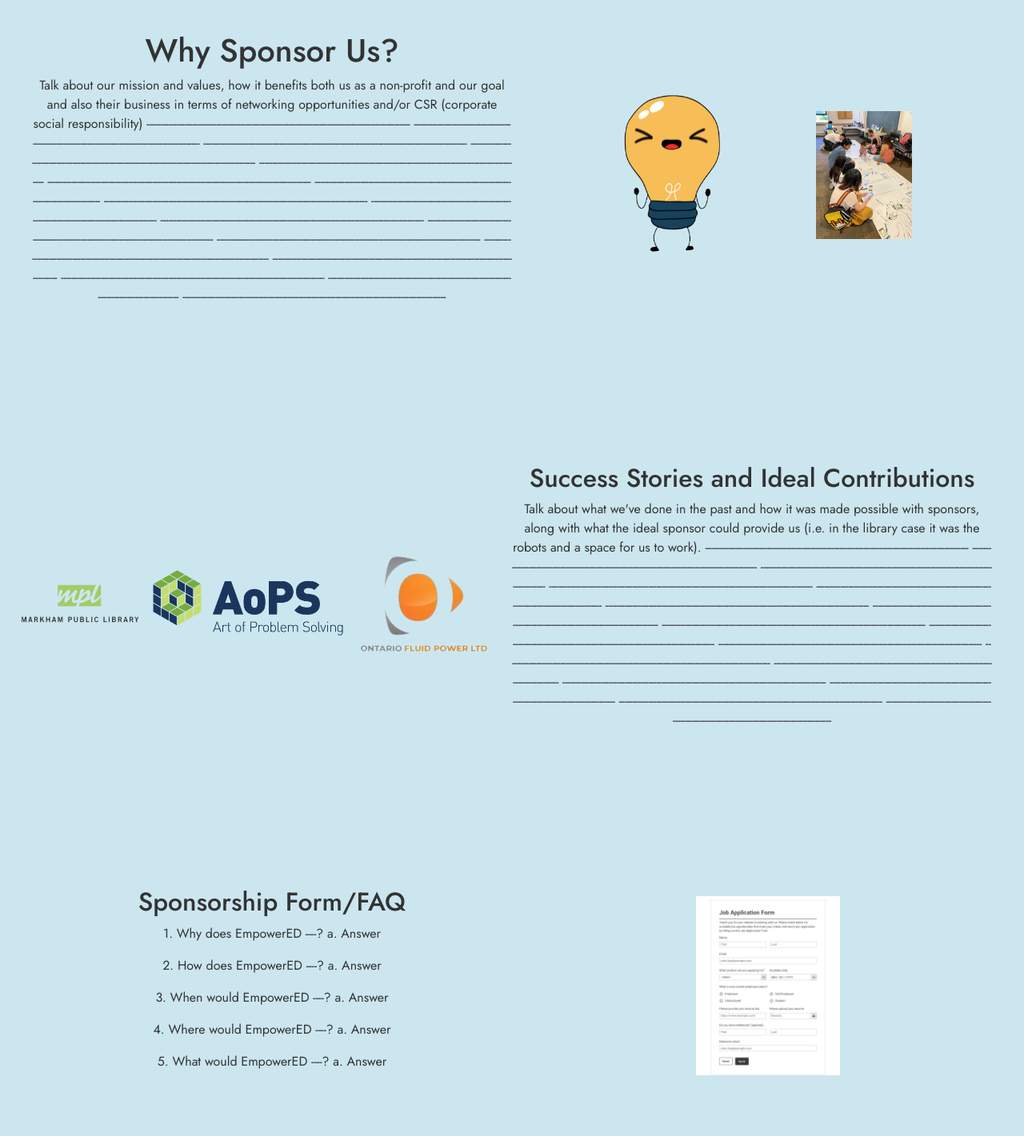
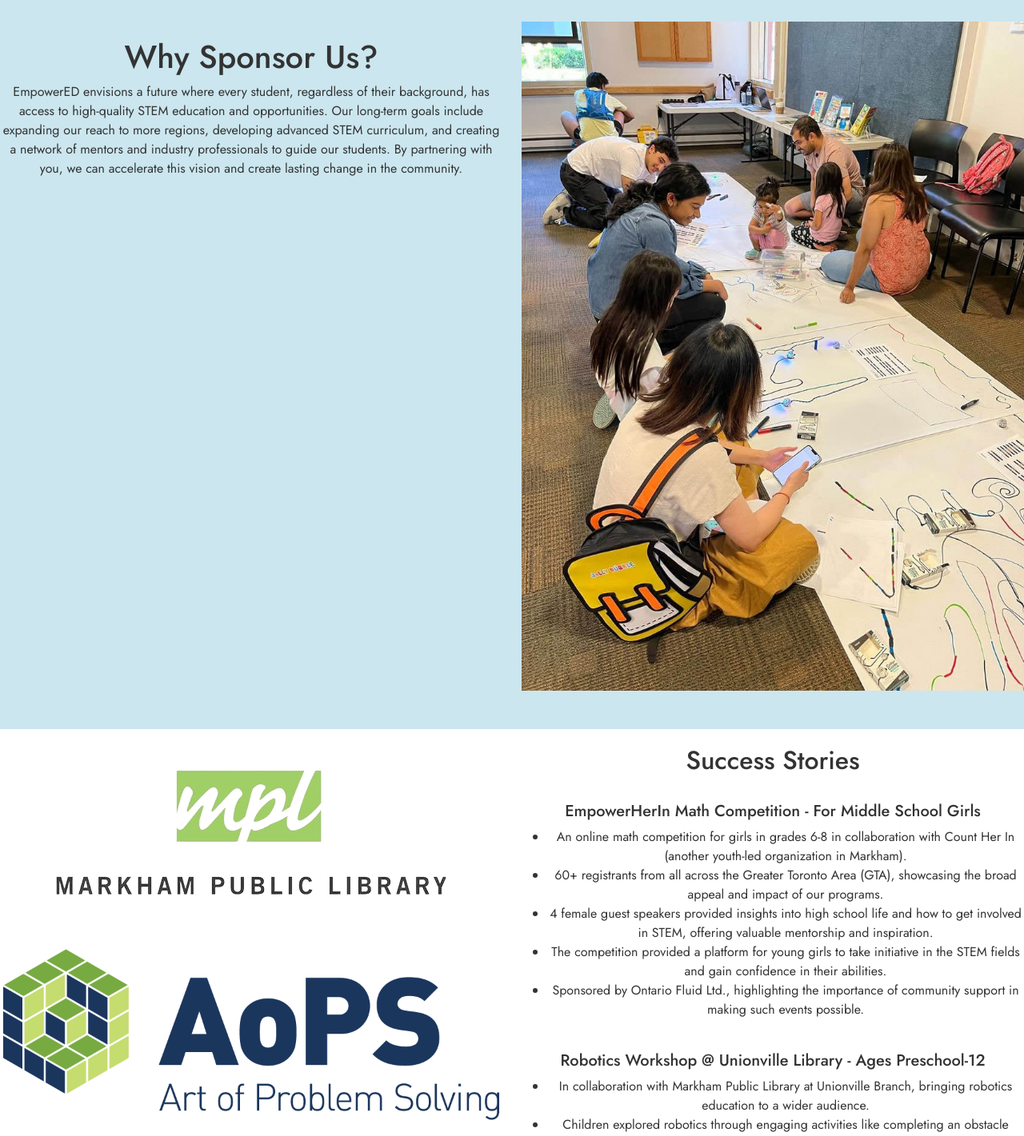
Before and after one commit to empowerEDu/EmpowerED, a React (Create React App) app: page /sponsor-us in a window 1280 px wide. Shown: the part 100-1521 px from the top of the page at 80% size. Built offline with nearby package versions, Linux system fonts and the light colour scheme.

Commit message:
bootstrapping + added missing newsletter sign up + updated upcoming dates

```diff
--- a/src/App.js
+++ b/src/App.js
@@ -16,8 +16,14 @@ function App() {
         <NavBar />
         <div className="content">
           <Switch>
-            <Route exact path="/" component={Home} />
-            <Route path="/newsletters" component={Newsletter} />
+          <Route exact path="/">
+           <Home></Home>
+           <NewsletterSignUp/>
+           </Route>
+           <Route path="/newsletters">
+            <Newsletter/>
+            <NewsletterSignUp/>
+           </Route>
             <Route path="/contact" component={Contact} />
             <Route path="/sponsor-us" component={SponsorUs} />
             <Route path="/articles/:id" component={ArticleDetails} />
--- a/src/SponsorUs.js
+++ b/src/SponsorUs.js
@@ -11,75 +11,48 @@ import Workshop1 from "./images/workshop1.jpg";
 const SponsorUs = () => {
     //i didnt know what to put for the text so i just put a bunch of dashes
   return (
-    <div className="sponsor-us">
-      <div className="section">
-        <div className="text-left">
+    <div className="">
+      <div className="section row my-5">
+        <div className="text-left col-md-6">
           <h1>Why Sponsor Us?</h1>
-          <p>Talk about our mission and values, how it benefits both us as a non-profit and our goal and also
-            their business in terms of networking opportunities and/or CSR (corporate social responsibility)
-            --------------------------------------------------------------------------------------------------
-            --------------------------------------------------------------------------------------------------
-            --------------------------------------------------------------------------------------------------
-            --------------------------------------------------------------------------------------------------
-            --------------------------------------------------------------------------------------------------
-            --------------------------------------------------------------------------------------------------
-            --------------------------------------------------------------------------------------------------
-            --------------------------------------------------------------------------------------------------
-            --------------------------------------------------------------------------------------------------
-            --------------------------------------------------------------------------------------------------
-            --------------------------------------------------------------------------------------------------
-            --------------------------------------------------------------------------------------------------
-            --------------------------------------------------------------------------------------------------
-            --------------------------------------------------------------------------------------------------
-            --------------------------------------------------------------------------------------------------
-            --------------------------------------------------------------------------------------------------
-            --------------------------------------------------------------------------------------------------</p>
+          <p>EmpowerED envisions a future where every student, regardless of their background, has access to high-quality STEM education and opportunities. Our long-term goals include expanding our reach to more regions, developing advanced STEM curriculum, and creating a network of mentors and industry professionals to guide our students. By partnering with you, we can accelerate this vision and create lasting change in the community.</p>
         </div>
-        <div className="image-right">
-          <img src={LumieExcited} alt="Lumie Excited" className="image-lumie" />
-          <img src={Workshop1} alt="Workshop 1" className="image-workshop" />
+        <div className="col-md-6">
+          <img src={Workshop1} alt="Workshop 1" className="image-workshop img-fluid" />
         </div>
       </div>
-      <div className="section">
-        <div className="image-left">
-          <img src={MPLLogo} alt="Markham Public Library" className="image-mpl" />
-          <img src={AoPSLogo} alt="AoPS Logo" className="image-aops" />
-          <img src={OntarioFluid} alt="Ontario Fluid" className="image-ontario-fluid" />
+      <div className="row my-5 section white">
+        <div className="col-md-6">
+          <img src={MPLLogo} alt="Markham Public Library" height="100px" className="image-mpl img-fluid mb-3" />
+          <img src={AoPSLogo} alt="AoPS Logo" height="100px" className="image-aops img-fluid mb-3" />
+          <img src={OntarioFluid} alt="Ontario Fluid" height="100px" className="image-ontario-fluid img-fluid mb-3" />
         </div>
-        <div className="text-right">
-          <h2>Success Stories and Ideal Contributions</h2>
-          <p>Talk about what we've done in the past and how it was made possible with sponsors,
-            along with what the ideal sponsor could provide us (i.e. in the library case it was the robots and a space for us to work).
-            --------------------------------------------------------------------------------------------------
-            --------------------------------------------------------------------------------------------------
-            --------------------------------------------------------------------------------------------------
-            --------------------------------------------------------------------------------------------------
-            --------------------------------------------------------------------------------------------------
-            --------------------------------------------------------------------------------------------------
-            --------------------------------------------------------------------------------------------------
-            --------------------------------------------------------------------------------------------------
-            --------------------------------------------------------------------------------------------------
-            --------------------------------------------------------------------------------------------------
-            --------------------------------------------------------------------------------------------------
-            --------------------------------------------------------------------------------------------------
-            --------------------------------------------------------------------------------------------------
-            --------------------------------------------------------------------------------------------------
-            --------------------------------------------------------------------------------------------------
-            --------------------------------------------------------------------------------------------------
-            </p>
+        <div className="text-right col-md-6 white">
+          <h2>Success Stories</h2><br></br>
+          <h5>EmpowerHerIn Math Competition - For Middle School Girls</h5>
+          <ul>
+            <li>An online math competition for girls in grades 6-8 in collaboration with Count Her In (another youth-led organization in Markham).</li>
+<li>60+ registrants from all across the Greater Toronto Area (GTA), showcasing the broad appeal and impact of our programs.</li>
+<li>4 female guest speakers provided insights into high school life and how to get involved in STEM, offering valuable mentorship and inspiration.</li>
+<li>The competition provided a platform for young girls to take initiative in the STEM fields and gain confidence in their abilities.</li>
+<li>Sponsored by Ontario Fluid Ltd., highlighting the importance of community support in making such events possible.</li>
+
+          </ul>
+<br></br>
+          <h5>Robotics Workshop @ Unionville Library - Ages Preschool-12</h5>
+          <ul>
+            <li>In collaboration with Markham Public Library at Unionville Branch, bringing robotics education to a wider audience.</li>
+<li>Children explored robotics through engaging activities like completing an obstacle course with Sphero Indis and a dance challenge with Ozobots</li>
+<li>75+ enthusiastic participants, demonstrating the high level of interest and engagement in our hands-on learning experiences.</li>
+<li>The workshop was both fun and informative, sparking curiosity and excitement about robotics and engineering.</li>
+          </ul>
         </div>
       </div>
-      <div className="section">
-        <div className="text-left">
-          <h2>Sponsorship Form/FAQ</h2>
-          <p>1. Why does EmpowerED ----? a. Answer</p>
-          <p>2. How does EmpowerED ----? a. Answer</p>
-          <p>3. When would EmpowerED ----? a. Answer</p>
-          <p>4. Where would EmpowerED ----? a. Answer</p>
-          <p>5. What would EmpowerED ----? a. Answer</p>
-        </div>
-        <div className="image-right">
-          <img src={SampleForm} alt="Sample Form" className="image-sample-form" />
+      <div className="section row my-5">
+        <div className="text-left col-md-12">
+          <h2>Sponsorship Package</h2>
+          <p>Check out the Sponsorship Package below to discover more about how you can make a difference.</p>
+          <a href="https://docs.google.com/document/d/1JpGJ0PhR7Rq0mC90d3CQDaPaXHtW0VZiVlrx2BiUm0A/view">Sponsorship Package</a>
         </div>
       </div>
     </div>
--- a/src/UpcomingDates.js
+++ b/src/UpcomingDates.js
@@ -9,20 +9,6 @@ const UpcomingDates = () => {
   </div>
   <div className="events-body">
     <ul>
-      <li>
-         <a href="https://docs.google.com/forms/d/e/1FAIpQLSd8kiuxJlYruKDK_t1mcmrn3SSq9c8IEWB2jZYYJJY---Rgaw/viewform">
-        <div className="event-left-content">
-          <div className="title-event">
-             <h2>Summer Camp Registration Ends</h2>
-            <div className="event-date">July 14th 2024</div>
-          </div>
-        </div>
-        <div className="event-icon">
-          <div className="month">Jul</div>
-          <div className="date">14</div>
-        </div>
-         </a>
-      </li>
 
       <li>
          <a>
```
